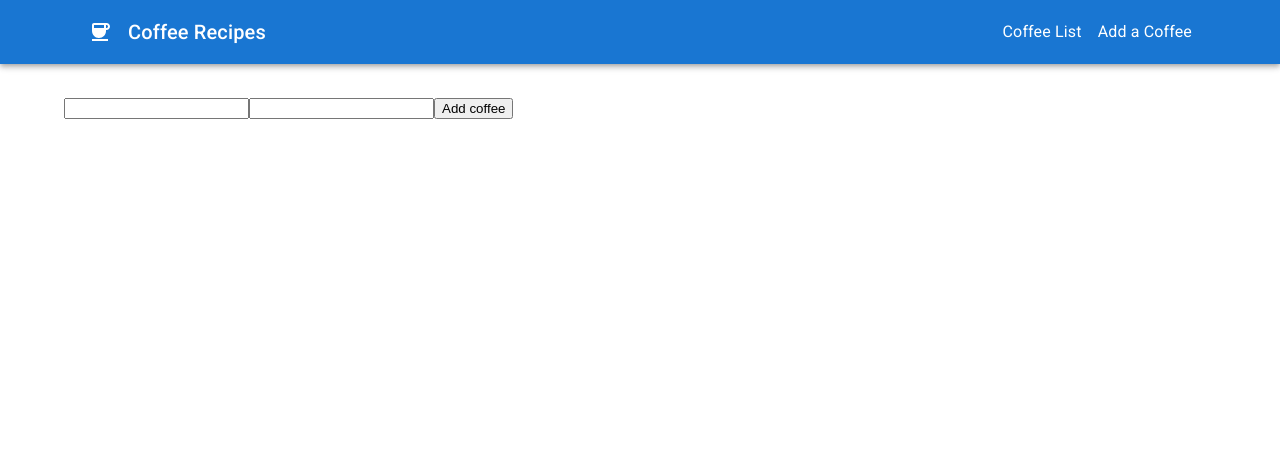
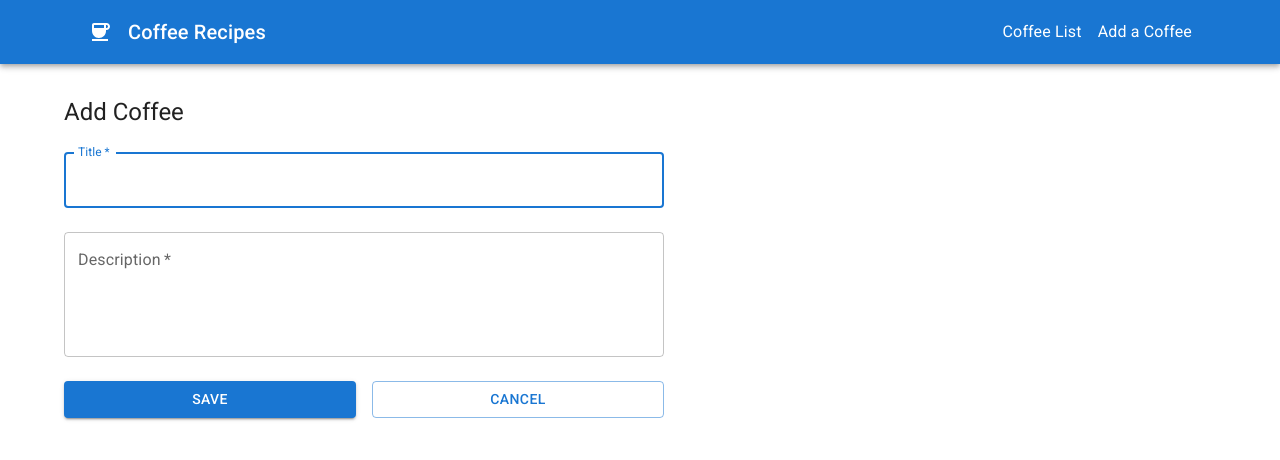
Before and after one commit to grekinsky/crud-vite-react, a React (Vite) app: page /add in a window 1280 px wide. Shown: the top 460 px of the page. Built offline with nearby package versions, Linux system fonts and the light colour scheme.

Commit message:
Añadir estilo a formulario crear cafe

```diff
--- a/src/components/AddCoffeeForm.tsx
+++ b/src/components/AddCoffeeForm.tsx
@@ -1,9 +1,11 @@
-import React, { ChangeEventHandler, useState } from 'react';
+import React, { ChangeEventHandler, FormEventHandler, useState } from 'react';
 import { useDispatch } from 'react-redux';
+import { Link as RouterLink } from 'react-router-dom';
 import { addCoffee } from '../store/coffeeSlice';
 import { AppDispatch } from '../store';
 import { Coffee } from '../App.type';
 import { useNavigate } from 'react-router-dom';
+import { Box, Button, Grid, TextField, Typography } from '@mui/material';
 
 const AddCoffeeForm: React.FC = () => {
   const navigate = useNavigate();
@@ -24,6 +26,7 @@ const AddCoffeeForm: React.FC = () => {
   };
 
   const handleSubmit = async () => {
+    if (!(formData.title && formData.description)) return;
     await dispatch(addCoffee(formData));
     // Limpia la forma
     setFormData({
@@ -38,11 +41,60 @@ const AddCoffeeForm: React.FC = () => {
   };
 
   return (
-    <div>
-      <input type="text" name="title" onChange={handleOnChange} />
-      <input type="text" name="description" onChange={handleOnChange} />
-      <button onClick={handleSubmit}>Add coffee</button>
-    </div>
+    <>
+      <Typography component="h1" variant="h5">
+        Add Coffee
+      </Typography>
+      <Box component="form" noValidate sx={{ mt: 1 }} maxWidth={'sm'}>
+        <TextField
+          margin="normal"
+          required
+          fullWidth
+          label="Title"
+          name="title"
+          value={formData.title}
+          onChange={handleOnChange}
+          autoFocus
+        />
+        <TextField
+          id="outlined-multiline-static"
+          label="Description"
+          multiline
+          required
+          fullWidth
+          rows={4}
+          name="description"
+          value={formData.description}
+          onChange={handleOnChange}
+          sx={{ my: 2 }}
+        />
+        <Grid container spacing={2}>
+          <Grid item xs>
+            <Button
+              type="button"
+              onClick={handleSubmit}
+              fullWidth
+              variant="contained"
+              sx={{ mt: 1 }}
+            >
+              Save
+            </Button>
+          </Grid>
+          <Grid item xs>
+            <Button
+              type="button"
+              component={RouterLink}
+              to="/"
+              fullWidth
+              variant="outlined"
+              sx={{ mt: 1 }}
+            >
+              Cancel
+            </Button>
+          </Grid>
+        </Grid>
+      </Box>
+    </>
   );
 };
 
--- a/src/components/ModifyCoffeeForm.tsx
+++ b/src/components/ModifyCoffeeForm.tsx
@@ -54,6 +54,7 @@ const ModifyCoffeeForm: React.FC<Props> = ({ id }) => {
   };
 
   const handleSubmit = async () => {
+    if (!(formData.title && formData.description)) return;
     await dispatch(modifyCoffee(formData));
     // Clean form
     setFormData({
@@ -72,7 +73,7 @@ const ModifyCoffeeForm: React.FC<Props> = ({ id }) => {
       <Typography component="h1" variant="h5">
         Edit Coffee
       </Typography>
-      <Box component="form" onSubmit={handleSubmit} noValidate sx={{ mt: 1 }} maxWidth={'sm'}>
+      <Box component="form" noValidate sx={{ mt: 1 }} maxWidth={'sm'}>
         <TextField
           margin="normal"
           required
@@ -98,9 +99,9 @@ const ModifyCoffeeForm: React.FC<Props> = ({ id }) => {
           <Grid item xs>
             <Button
               type="button"
+              onClick={handleSubmit}
               fullWidth
               variant="contained"
-              onClick={handleSubmit}
               sx={{ mt: 1 }}
             >
               Save
```
